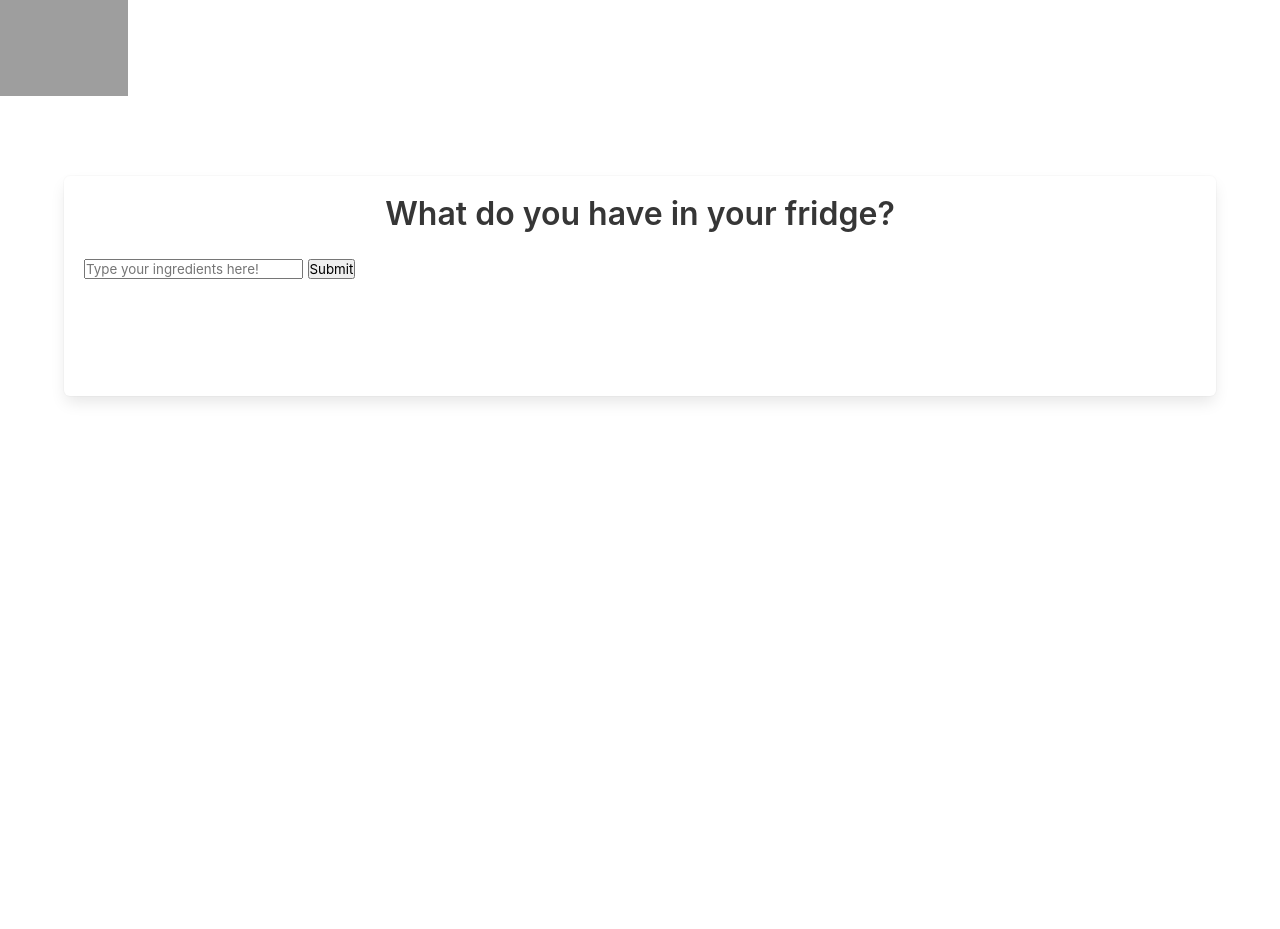
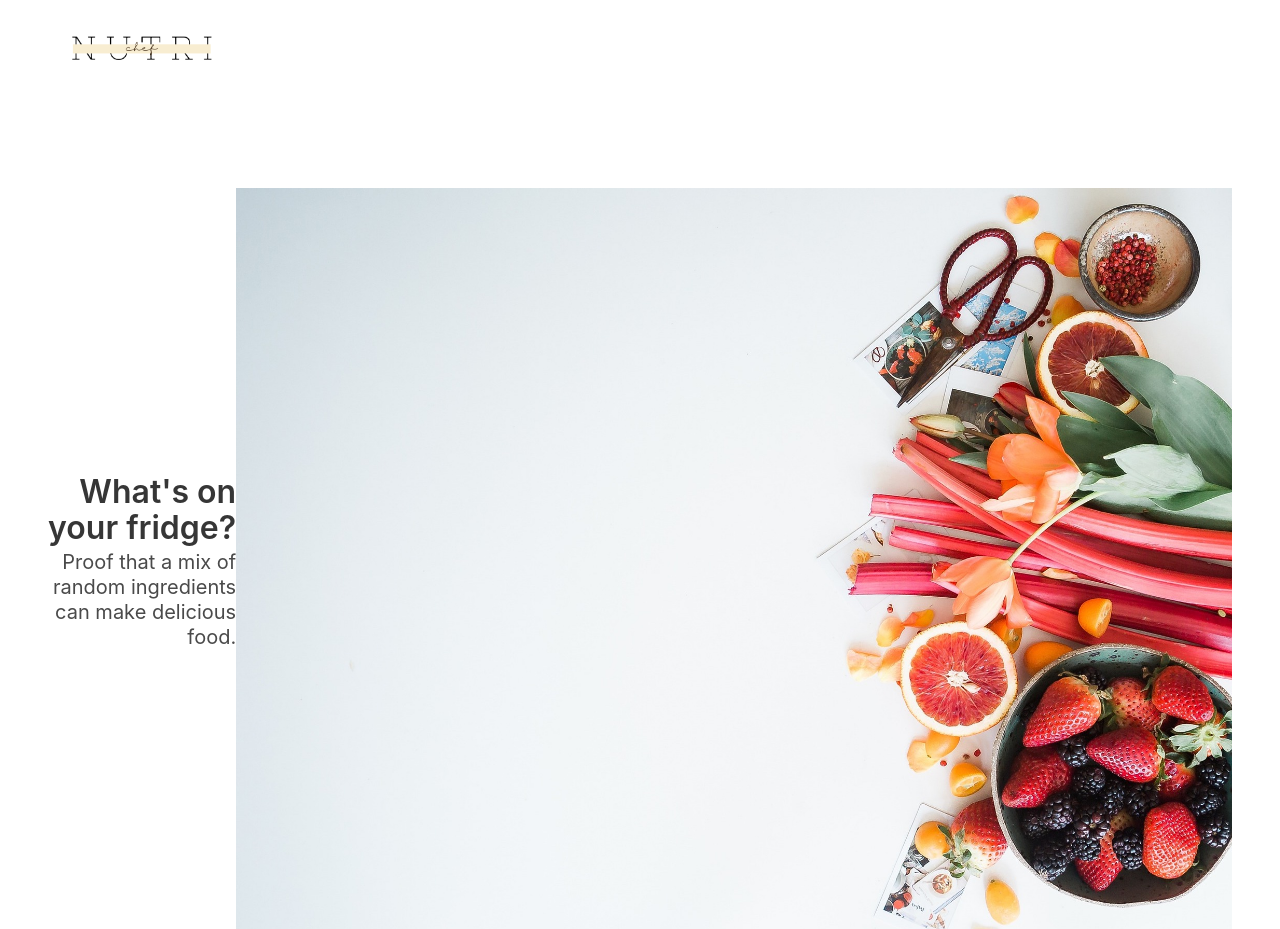
Before and after one commit to 1alyciaoliveira/NutriChef, a plain HTML site: page index.html in a window 1280 px wide. Shown: the top 929 px of the page. Before the commit the page ends 800 px from the top, so only its background shows below. Drawn offline with nearby package versions, Linux system fonts and the light colour scheme; grey boxes are pictures that could not be loaded.

Commit message:
starting design

```diff
--- a/assets/style.css
+++ b/assets/style.css
@@ -5,3 +5,7 @@
     margin: 0px;
     box-sizing: border-box;
 }
+
+.navbar-item img {
+    max-height: 4.75rem
+}
--- a/index.html
+++ b/index.html
@@ -6,22 +6,43 @@
     <meta name="viewport" content="width=device-width, initial-scale=1.0">
     <link rel="stylesheet" href="https://cdn.jsdelivr.net/npm/bulma@0.9.4/css/bulma.min.css">
     <link rel="stylesheet" href="https://maxcdn.bootstrapcdn.com/font-awesome/4.7.0/css/font-awesome.min.css">
-    <link rel="stylesheet" href="assets\style.css">
+    <link rel="stylesheet" href="assets/style.css">
     <script src="https://kit.fontawesome.com/51d0cae634.js" crossorigin="anonymous"></script>
-
+    <title>NutriChef</title>
+</head>
     <body>
 
-        <!--Here we have the logo-->
-        <header>
-            <nav class="navbar" role="navigation" aria-label="main navigation">
-                <div class="navbar-brand">
-                    <figure class="image is-128x128">
-                        <img src="https://bulma.io/images/placeholders/128x128.png">
-                    </figure>
+        <section class="hero is-transparent is-fullheight">
+            <!-- Hero head: will stick at the top -->
+            <div class="hero-head">
+              <header class="navbar">
+                <div class="container">
+                  <div class="navbar-brand">
+                    <a class="navbar-item">
+                      <img src="assets/img/1.png" alt="Logo">
+                    </a>
+                  </div>
                 </div>
-            </nav>
-        </header>
+              </header>
+            </div>
 
+            <!-- Hero content: will be in the middle -->
+            <div class="hero-body">
+              <div class="container has-text-right">
+                <p class="title">
+                  What's on your fridge?
+                </p>
+                <p class="subtitle">
+                  Proof that a mix of random ingredients <br>
+                can make delicious food.
+                </p>
+              </div>
+              <div class="colum mt-6">
+                <img src="assets/img/hero.jpg" alt="hero image">
+              </div>
+            </div>
+
+          </section>
         <!--Here we have the section to search the recipes-->
             <div class="section">
                 <div class="container" id="search-section">
```
Also changed, not shown: assets/img/1.png (added), assets/img/hero.jpg (added), assets/img/logo.png (added).
